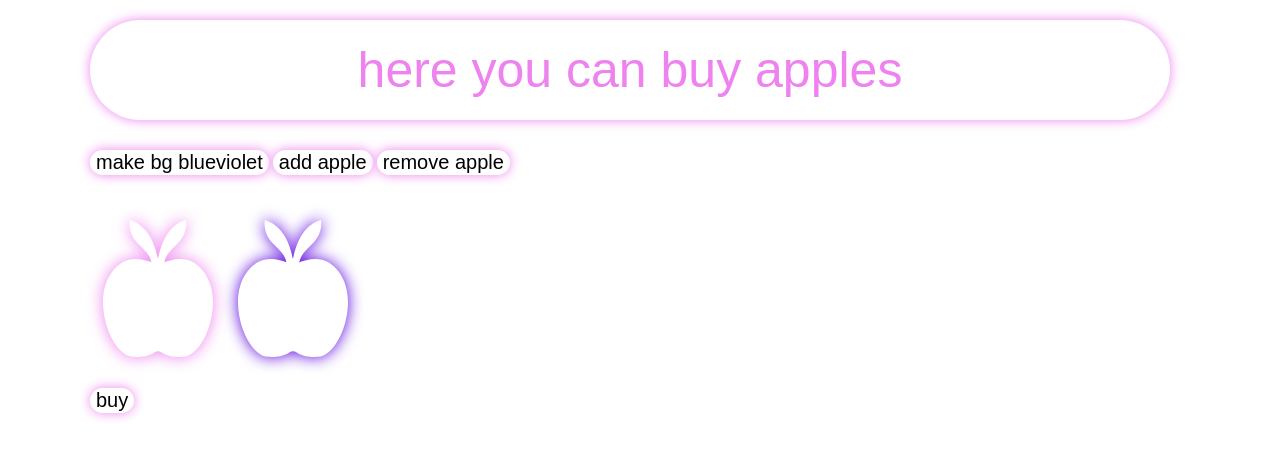
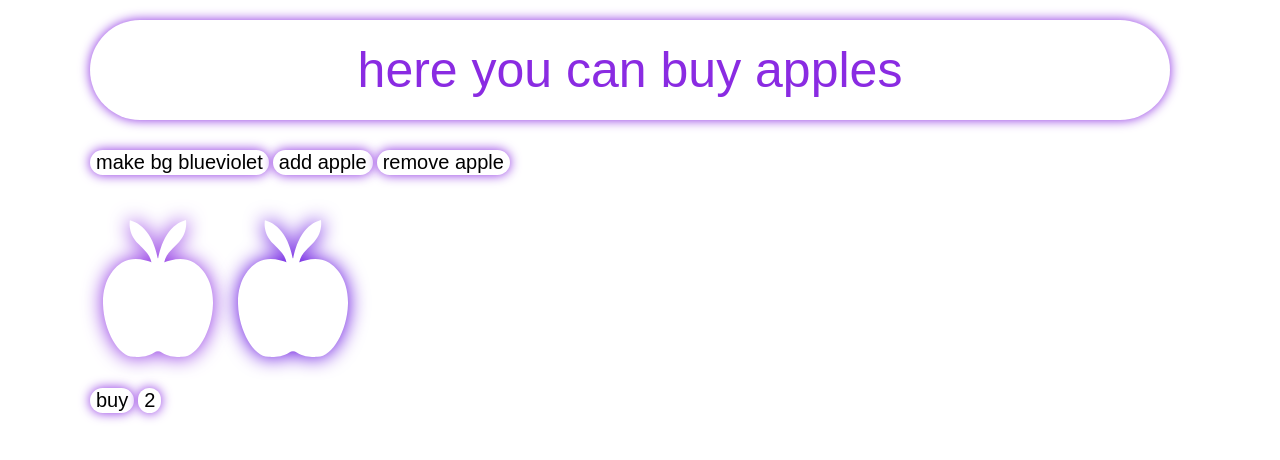
Before and after one commit to prawnnastia/hse-multimedia, a plain HTML site: page index.html in a window 1280 px wide. Both pictures are taken after a click on the button "add apple". Drawn offline with Linux system fonts and the light colour scheme.

Commit message:
add new page

```diff
--- /dev/null
+++ b/about-styles-2.css
@@ -0,0 +1,20 @@
+body {
+    background-color: blueviolet;
+    font-size: 50px;
+    color: white;
+    font-style:unset;
+    max-width: 1100px;
+    margin: 0 auto;
+    transform: background 0.3s ease;
+    scroll-behavior: smooth;
+}
+
+.button-1 {
+    font-size: 20px;
+    filter: drop-shadow(0 0 6px blueviolet);
+    border: none;
+    fill: transparent;
+    background-color: white;
+    border-radius: 20px;
+    margin-left:auto;margin-right:auto;display:block;margin-top:20px;margin-bottom:auto;
+}
--- a/about-styles.css
+++ b/about-styles.css
@@ -17,7 +17,7 @@ body {
 
 .button-1 {
     font-size: 20px;
-    filter: drop-shadow(0 0 6px violet);
+    filter: drop-shadow(0 0 6px blueviolet);
     border: none;
     fill: transparent;
     background-color: white;
@@ -26,7 +26,7 @@ body {
 
 .button-2 {
     font-size: 20px;
-    filter: drop-shadow(0 0 6px violet);
+    filter: drop-shadow(0 0 6px blueviolet);
     border: none;
     fill: transparent;
     background-color: white;
@@ -37,9 +37,9 @@ body {
     height: 100px;
     width: 1080px;
     font-size: 50px;
-    color: violet;
+    color: blueviolet;
     background-color: rgb(255, 255, 255);
-    filter: drop-shadow(0 0 6px violet);
+    filter: drop-shadow(0 0 6px blueviolet);
     border: none;
     margin-top: 20px;
     margin-bottom: 20px;
@@ -54,7 +54,7 @@ body {
     background-repeat: no-repeat;
     background-position: center;
     background-size: inherit;
-    filter: drop-shadow(0 0 8px violet);
+    filter: drop-shadow(0 0 10px blueviolet);
 
 }
 
@@ -82,3 +82,8 @@ body {
     position: fixed;
     margin-top: 150px;
 }
+
+.bottom {
+    display: flex;
+    justify-content: stretch;
+}
--- a/index.html
+++ b/index.html
@@ -3,7 +3,7 @@
 <head>
     <meta charset="UTF-8">
     <meta name="viewport" content="width=device-width, initial-scale=1.0">
-    <title>Document</title>
+    <title>Apples</title>
     <link rel="stylesheet" href="about-styles.css">
 </head>
 <body>
@@ -27,7 +27,13 @@
    <div class = "apples" id="apples">
     <div class="apple" id="apple" ></div>
    </div>
-   <button class="button-2">buy</button>
+   <div class="bottom">
+    <form action="link.html" method="GET">
+     <button class="button-2" >buy</button>
+
+ <button id="counter" class="button-1">1</button>
+   </div>
+</form>
    <script src="sbout.scripts.js"></script>
 
 </body>
--- a/sbout.scripts.js
+++ b/sbout.scripts.js
@@ -8,12 +8,14 @@ var appleButton = document.getElementById ('apple-btn');
 appleButton.addEventListener("click", function () {
     var newApple = document.createElement("div");
     newApple.classList.add("apple");
-    newApple.style.filter = 'drop-shadow(0 0 8px ' + randomColor() + ')';
+    newApple.style.filter = 'drop-shadow(0 0 10px ' + randomColor() + ')';
 
     var appleBox = document.querySelector('.apples')
     appleBox.appendChild(newApple);
 
     newApple.scrollIntoView({ block: 'start', behavior: 'smooth' });
+
+    updateCounter()
 });
 
 
@@ -25,6 +27,8 @@ removeAppleButton.addEventListener("click", function () {
         var firstApple = apples[0];
         firstApple.remove();
     }
+
+    updateCounter()
 });
 
 function randomNumber() {
@@ -38,3 +42,8 @@ function randomColor() {
     return "rgb(" + r + "," + g + "," + b + ")";
 
 }
+
+function updateCounter(){
+    var count = document.querySelectorAll (".apples > *").length
+    document.getElementById("counter").innerText = count;
+}
```
Also changed, not shown: link.html (added, +15 -0 lines).
